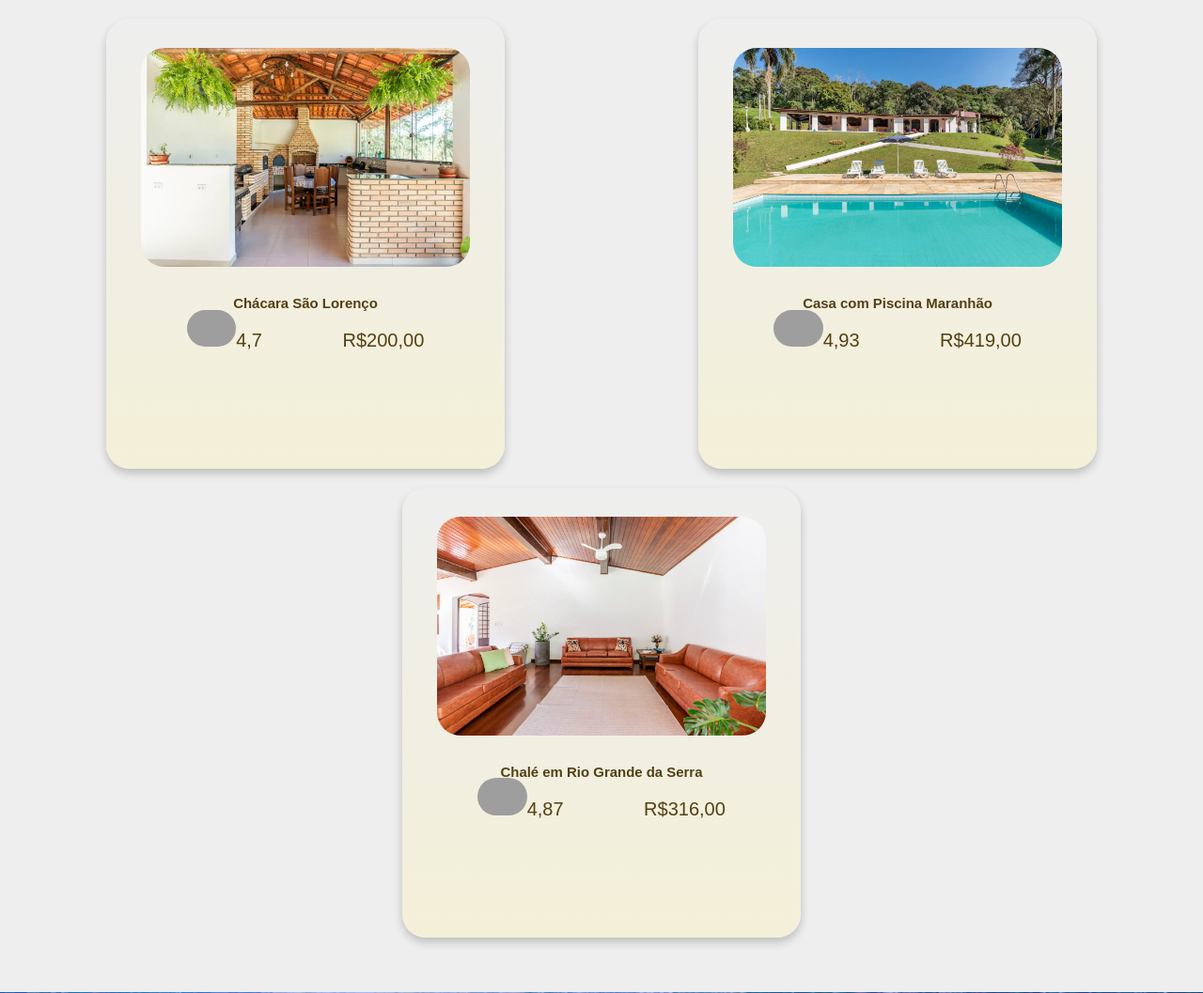
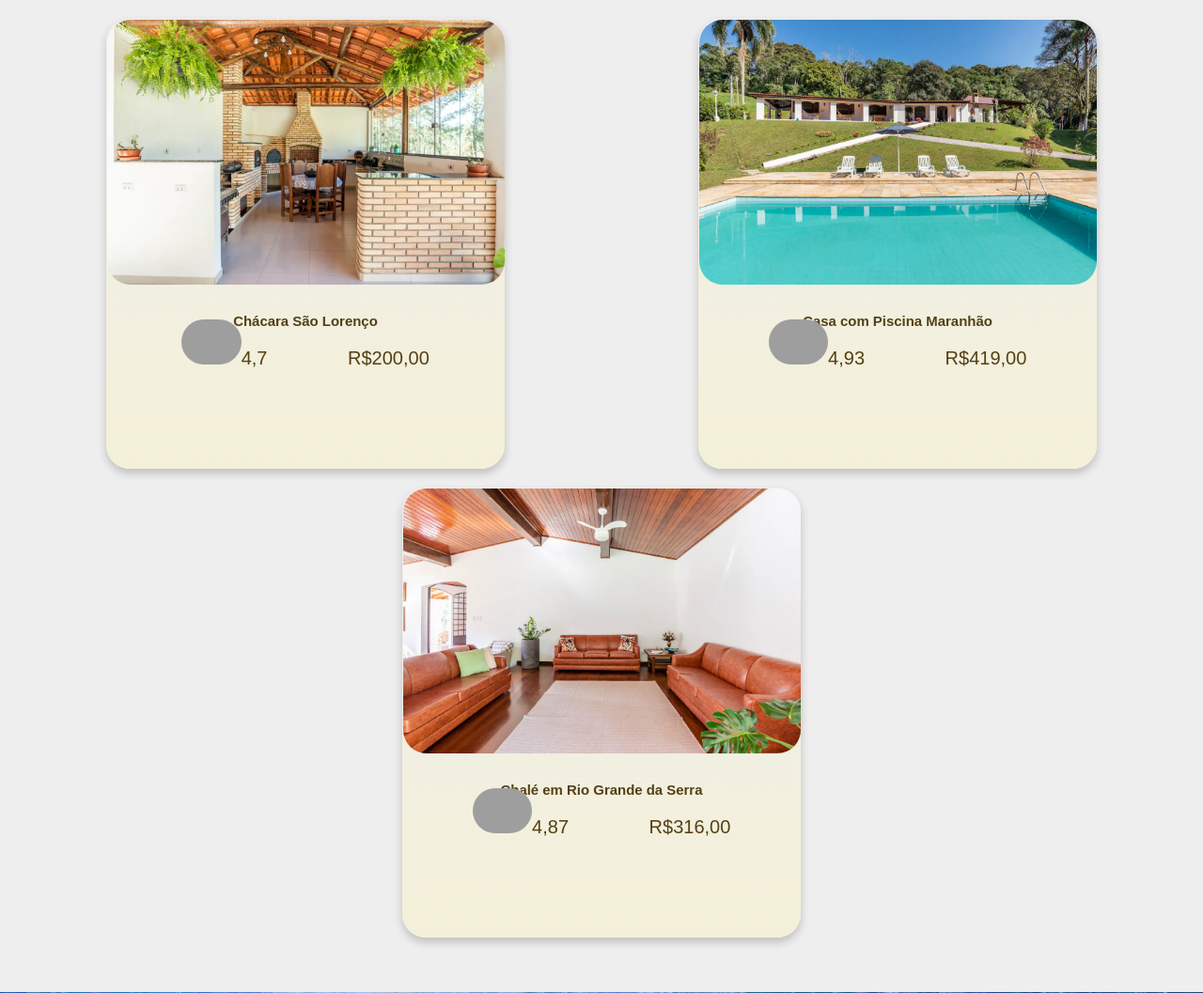
Before and after one commit to offdopedro1303/sprint3, a PHP site: page / in a window 1280 px wide. Shown: the part 123-1180 px from the top of the page at 94% size. Run offline with PHP 8.4, Linux system fonts and the light colour scheme; grey boxes are pictures that could not be loaded.

Commit message:
aaaaaaaaaaaaa

```diff
--- a/style.css
+++ b/style.css
@@ -84,8 +84,8 @@ body {
     text-align: center; /* Centraliza o conteúdo */
 }
 .card img {
-    width: 100%;
-    margin-top: -74px;
+    width: 423px;
+    margin-top: -85px;
     height: auto;
     border-radius: 25px;
 }
```
